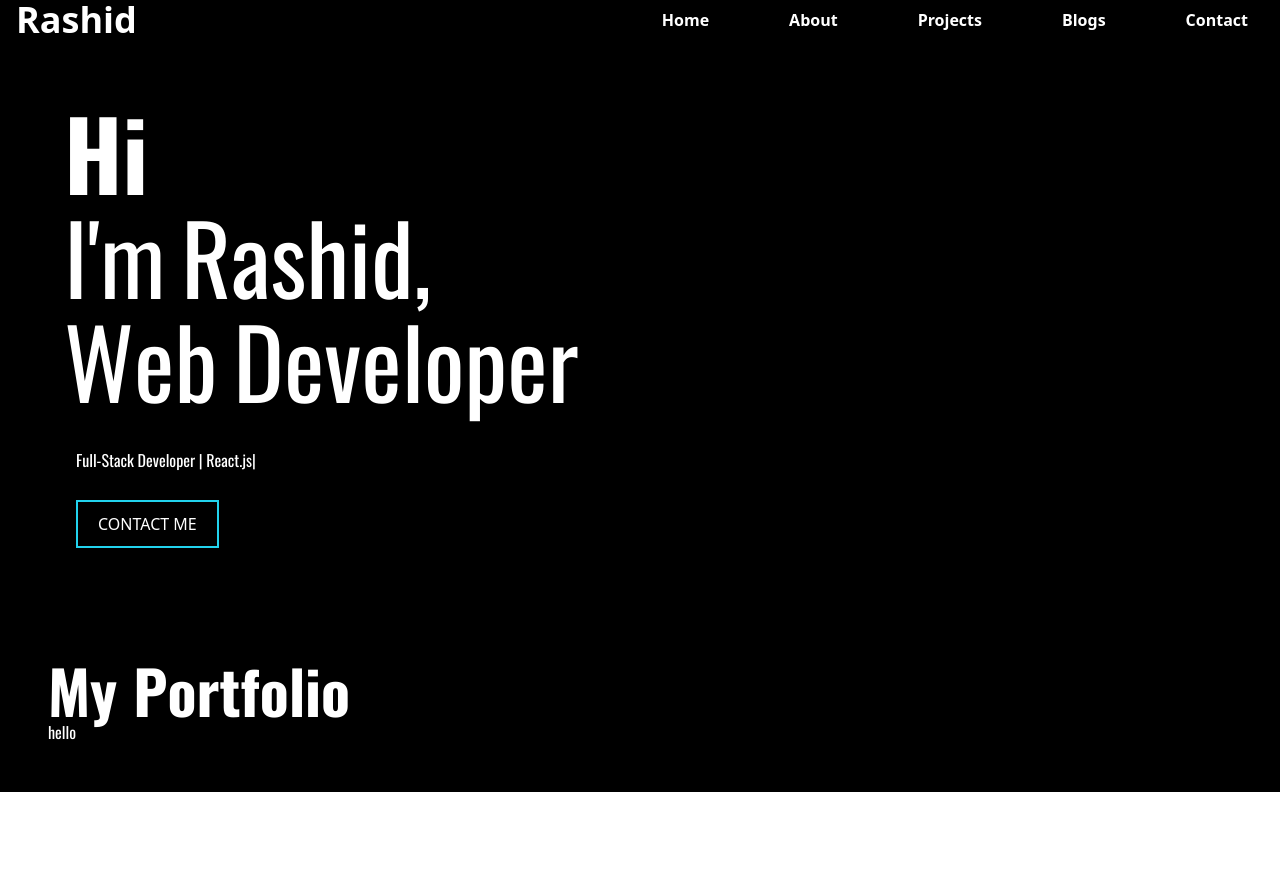
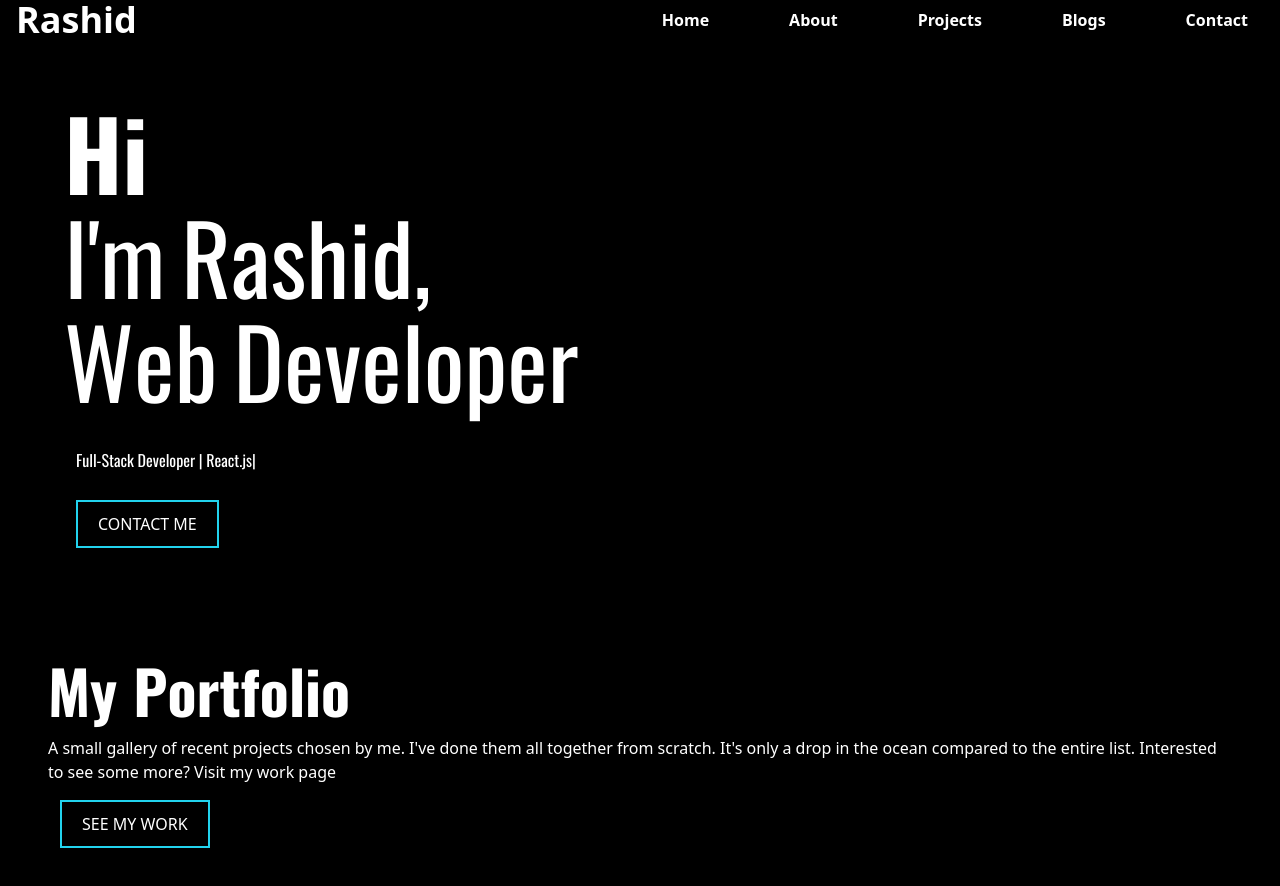
Before and after one commit to MamunUrRashidAIUB/portfolio-react, a React (Vite) app: page / in a window 1280 px wide. Shown: the top 886 px of the page. Before the commit the page ends 800 px from the top, so only its background shows below. Built offline with nearby package versions, Linux system fonts and the light colour scheme.

Commit message:
added a button for protfolio

```diff
--- a/src/components/MyPortfolio.jsx
+++ b/src/components/MyPortfolio.jsx
@@ -1,22 +1,35 @@
-
 import { renderAnimatedText } from "./TextAnimation";
-
+import Button from "./Button";
 const MyPortfolio = () => {
+  const handleButtonClick = () => {
+    console.log("Button clicked!");
+  };
   const textpart1 = "My";
-    const textpart2 = "Portfolio";
-
+  const textpart2 = "Portfolio";
   return (
- <div className=" p-6 sm:p-12 text-white bg-black lg:pl-30">
-
+    <div className=" p-6 sm:p-12 text-white bg-black lg:pl-30">
       <div className="font-comforter">
-        <h2 className="text-4xl sm:text-6xl md:text-8xl lg:text-6xl font-bold ">{renderAnimatedText(textpart1)}
-        <span className="mx-2"></span>
-        {renderAnimatedText(textpart2, textpart1.length)}
+        <h2 className="text-4xl sm:text-6xl md:text-8xl lg:text-6xl font-bold ">
+          {renderAnimatedText(textpart1)}
+          <span className="mx-2"></span>
+          {renderAnimatedText(textpart2, textpart1.length)}
         </h2>
-        <p>hello </p>
+      </div>
+      <div className="mt-4">
+        <p>
+          A small gallery of recent projects chosen by me. I've done them all
+          together from scratch. It's only a drop in the ocean compared to the
+          entire list. Interested to see some more? Visit my work page
+        </p>
+      </div>
+      <div className="pl-3">
+        <Button
+          text="SEE MY WORK"
+          onClick={handleButtonClick}
+          className="mt-4"
+        />
       </div>
     </div>
   );
 };
-
 export default MyPortfolio;
```
